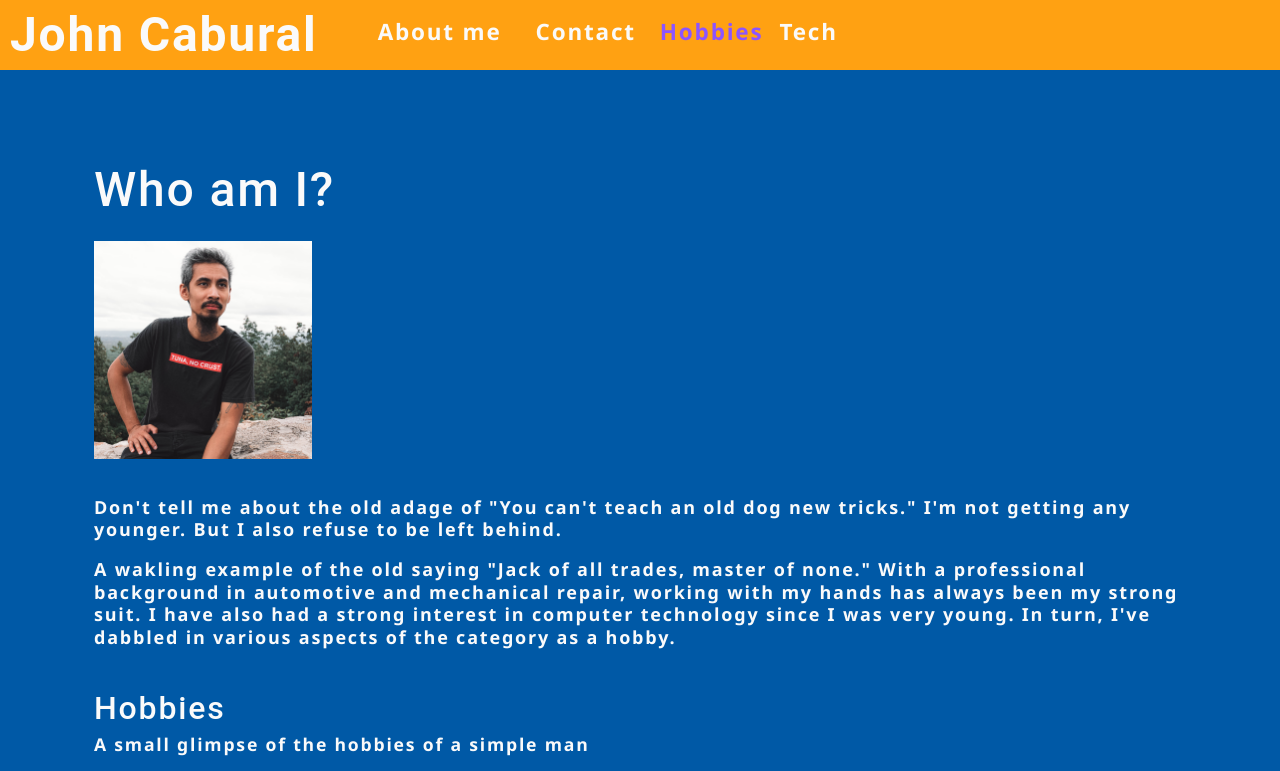
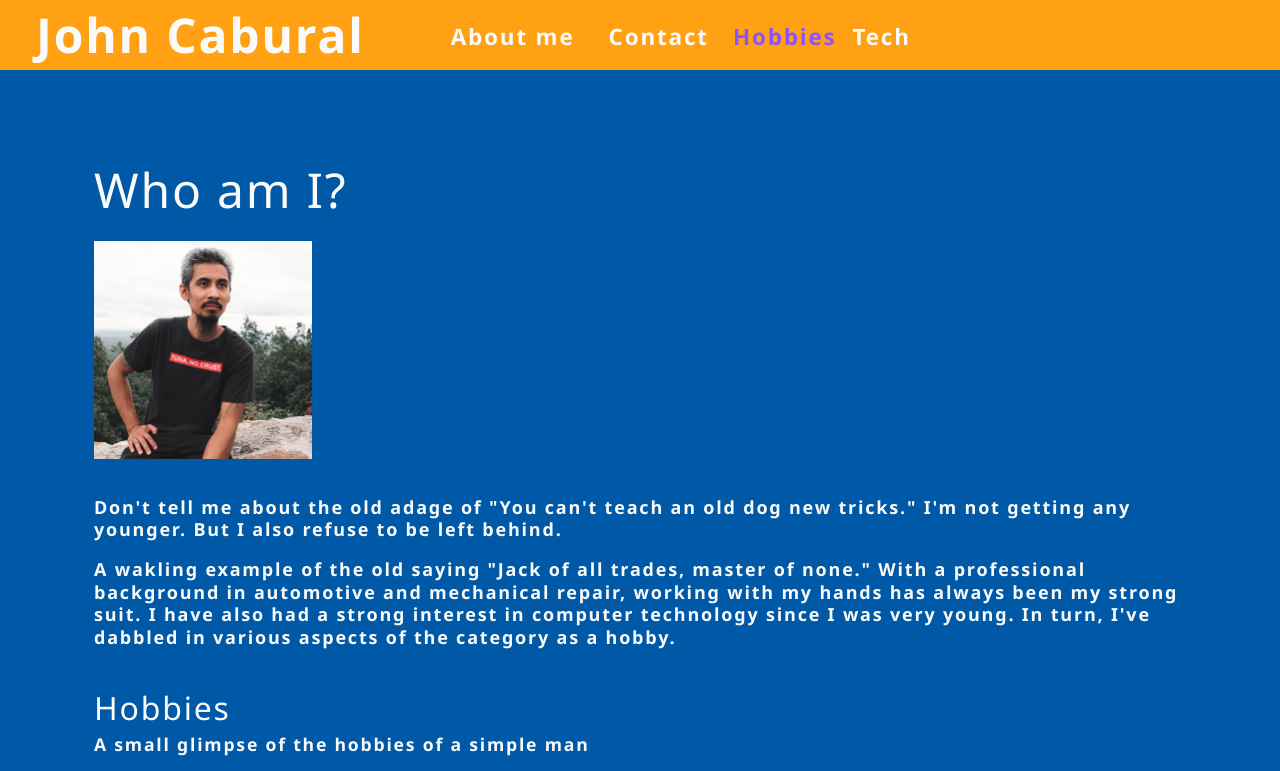
Before and after one commit to johnc13b/React-Portfolio, a React (Create React App) app: page / in a window 1280 px wide. Shown: the top 771 px of the page. Built offline with nearby package versions, Linux system fonts and the light colour scheme.

Commit message:
footer icon formatting

```diff
--- a/src/components/Footer/index.js
+++ b/src/components/Footer/index.js
@@ -10,13 +10,13 @@ function Footer() {
             <h2 id="footer">Socials</h2>
             <div className="my-2"><li>
                 <a href="https://www.instagram.com/call_me_rizzo/">
-                    <img src={igSocial} className="my-2" style={{ width: "10%" }} alt="ig icon" /></a>
+                    <img src={igSocial} className="my-2" style={{ width: "64px" }} alt="ig icon" /></a>
 
                 <a href="https://www.facebook.com/TheAngryPaw/">
-                    <img src={fbSocial} className="my-2" style={{ width: "10%" }} alt="fb icon" /></a>
+                    <img src={fbSocial} className="my-2" style={{ width: "64px" }} alt="fb icon" /></a>
 
                 <a href="https://twitter.com/theangrypaw">
-                    <img src={twSocial} className="my-2" style={{ width: "10%" }} alt="fb icon" /></a>
+                    <img src={twSocial} className="my-2" style={{ width: "64px" }} alt="fb icon" /></a>
             </li></div>
         </footer>
     )
--- a/src/index.css
+++ b/src/index.css
@@ -48,7 +48,7 @@ h3,
 h4,
 h5,
 h6 {
-  font-family: 'Roboto', sans-serif;
+  font-family: 'Segoe UI', sans-serif;
   font-weight: 500;
   margin: 5px 0;
   line-height: 1.25;
@@ -99,6 +99,11 @@ header {
 
 header a {
   color: var(--light);
+  padding-left: 30px;
+}
+
+header ul {
+  padding-top: 5px;
 }
 
 footer img {
```
